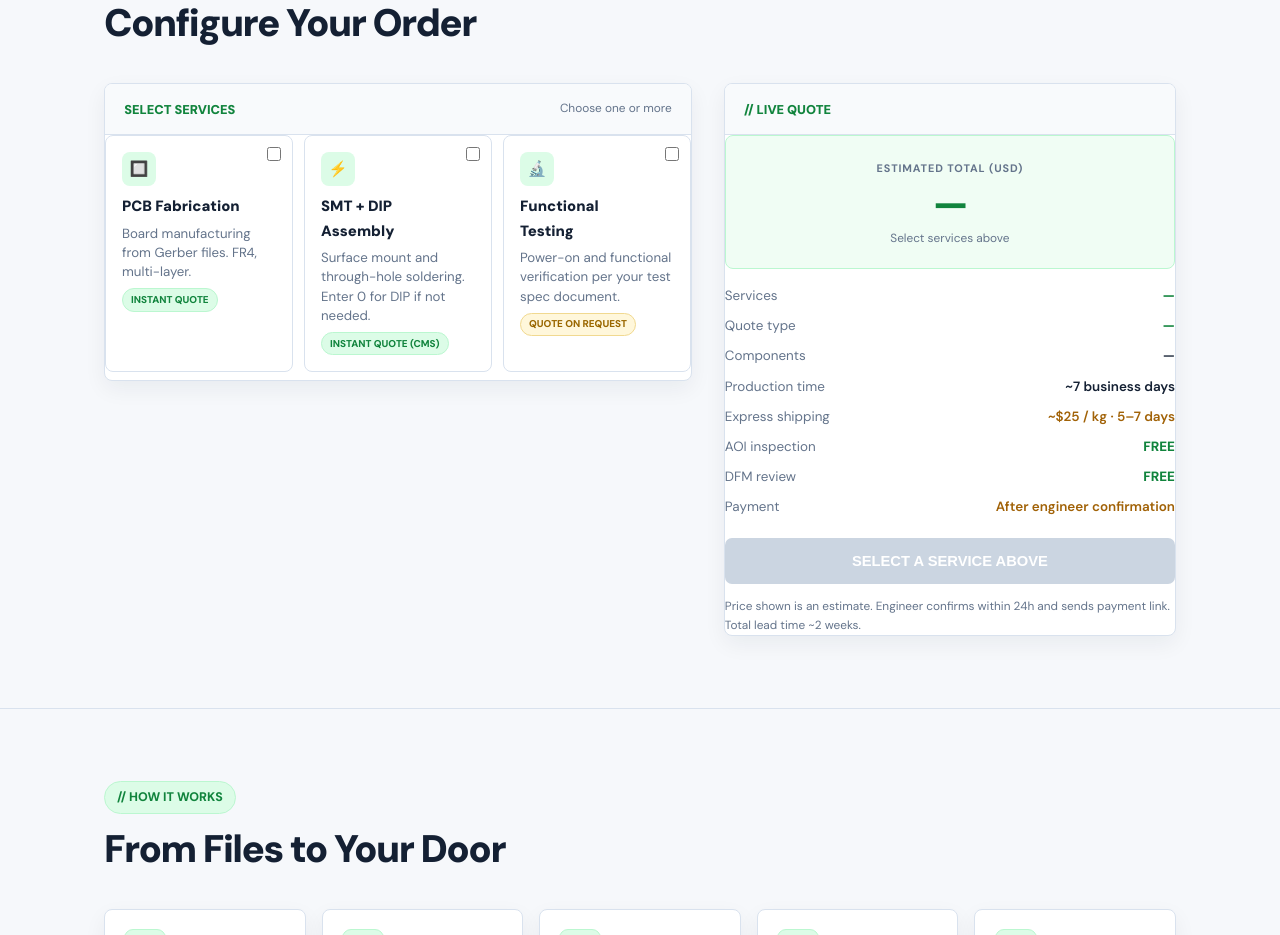
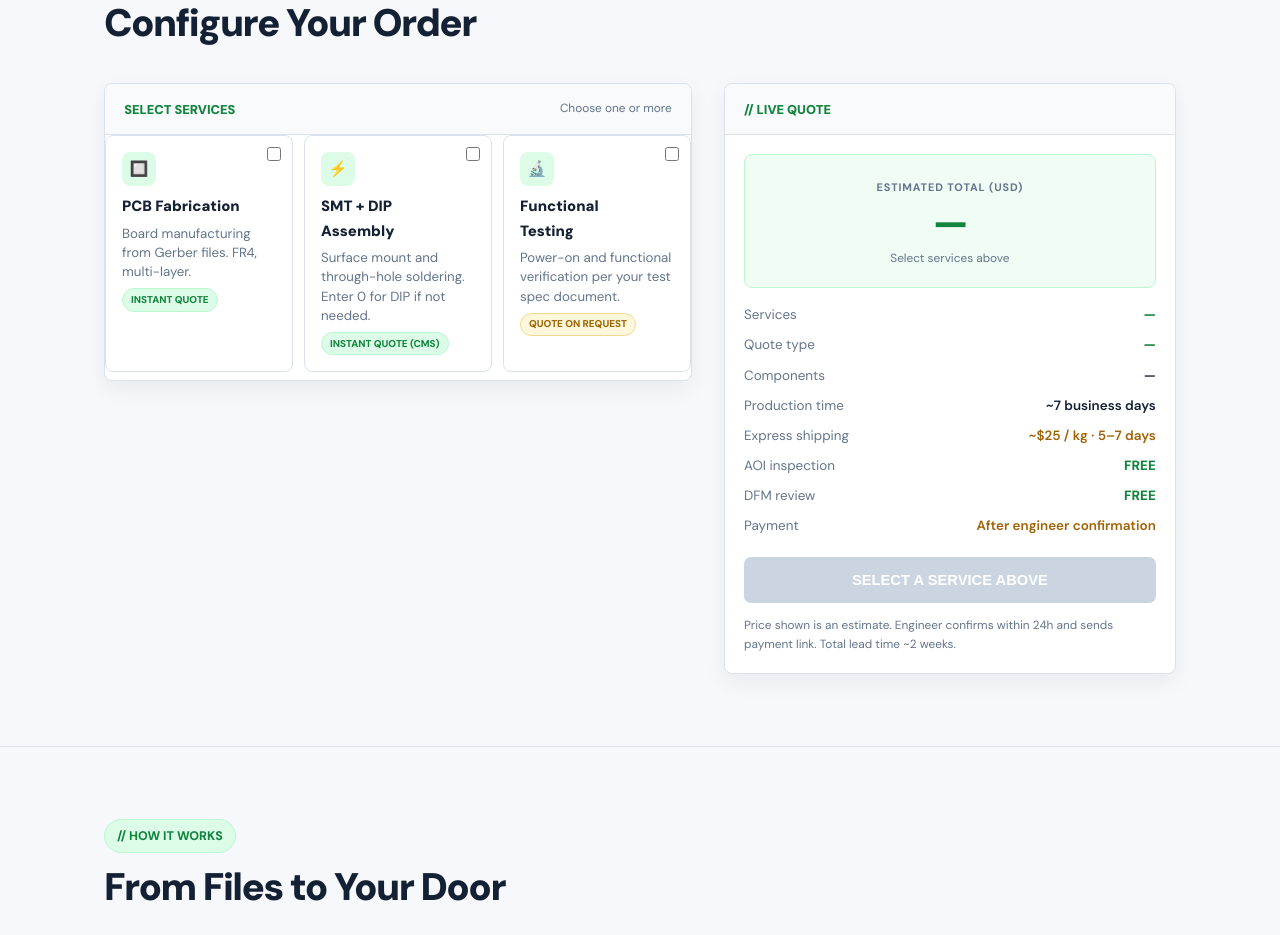
Before and after one commit to andrewljf001/CC-pcba-order-website, a website: page public/index.html in a window 1280 px wide. Shown: the part 1627-2562 px from the top of the page. Drawn offline with Linux system fonts and the light colour scheme; no server answers.

Commit message:
fix(theme): 重新加回 LIVE QUOTE 结果区内边距(.rbody)与防溢出，文字不再贴边

```diff
--- a/public/index.html
+++ b/public/index.html
@@ -107,6 +107,7 @@ nav{position:sticky;top:0;z-index:100;display:flex;justify-content:space-between
 .qform,.qres{background:#fff;border:1px solid var(--line);border-radius:8px;box-shadow:var(--shadow-sm);overflow:hidden}
 .fhdr,.rhdr{background:#f8fafc;padding:.9rem 1.2rem;border-bottom:1px solid var(--line);display:flex;justify-content:space-between;align-items:center}
 .fht,.rht{color:var(--green2);font-size:.8rem;font-weight:900}
+.rbody{padding:1.2rem}
 .fhs{color:var(--muted);font-size:.74rem}
 .fbody{padding:1.2rem;background:#fff}
 .frow{display:grid;grid-template-columns:1fr 1fr;gap:.8rem;margin-bottom:.8rem}
@@ -136,8 +137,8 @@ nav{position:sticky;top:0;z-index:100;display:flex;justify-content:space-between
 .pbig.manual{font-size:1.3rem;color:#a16207}
 .pper{color:var(--muted);font-size:.74rem;margin-top:.4rem}
 .rrows{display:flex;flex-direction:column;gap:.5rem;margin-bottom:1.2rem}
-.rrow{display:flex;justify-content:space-between;font-size:.84rem;border-color:var(--line)}
-.rl{color:var(--muted)}.rv{color:var(--ink);font-weight:600}.rv.g{color:var(--green2);font-weight:800}.rv.a{color:#a16207}.rv.r{color:var(--red)}
+.rrow{display:flex;justify-content:space-between;align-items:baseline;gap:1rem;font-size:.84rem;border-color:var(--line)}
+.rl{color:var(--muted);flex:0 0 auto}.rv{color:var(--ink);font-weight:600;text-align:right;min-width:0;word-break:break-word}.rv.g{color:var(--green2);font-weight:800}.rv.a{color:#a16207}.rv.r{color:var(--red)}
 .obtn{width:100%;background:var(--green);color:#fff;border:none;border-radius:7px;font-size:.92rem;font-weight:800;
   padding:.95rem;cursor:pointer;box-shadow:0 12px 22px rgba(22,163,74,.18);transition:background .2s;margin-bottom:.8rem}
 .obtn:hover{background:var(--green2)}
```
